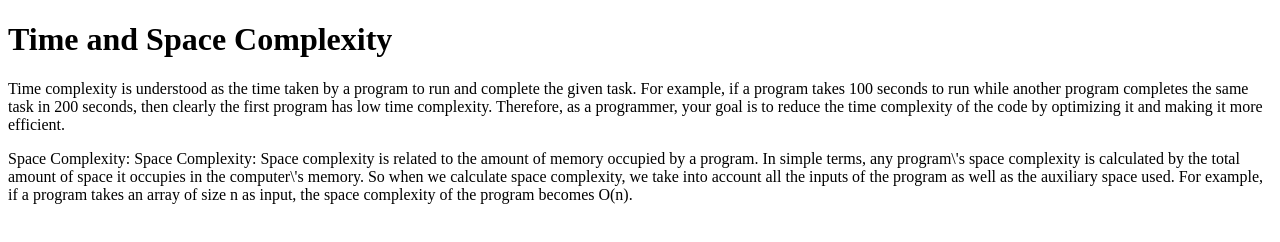
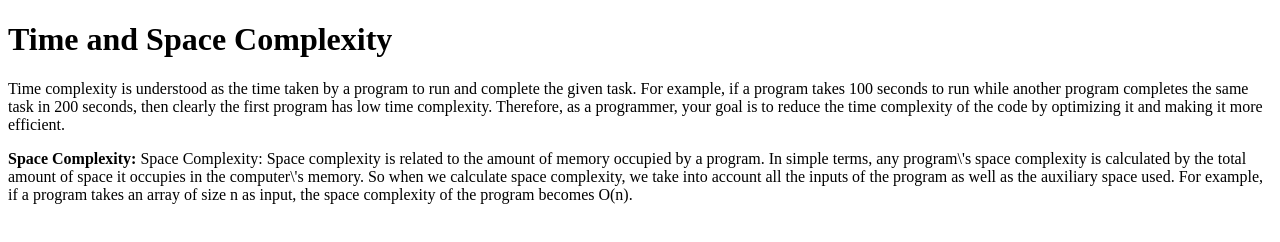
Before and after one commit to acciojob/time-and-space-complexity-karan151120, a website: page main.html in a window 1280 px wide. Drawn offline with Linux system fonts and the light colour scheme.

Commit message:
created a submission

```diff
--- a/main.html
+++ b/main.html
@@ -10,7 +10,7 @@
 	<!-- the entire body must be written by student -->
 	<h1>Time and Space Complexity</h1>
 	<p>Time complexity is understood as the time taken by a program to run and complete the given task. For example, if a program takes 100 seconds to run while another program completes the same task in 200 seconds, then clearly the first program has low time complexity. Therefore, as a programmer, your goal is to reduce the time complexity of the code by optimizing it and making it more efficient.</p
-	<b><p>Space Complexity:</b> Space Complexity: Space complexity is related to the amount of memory occupied by a program. In simple terms, any program\'s space complexity is calculated by the total amount of space it occupies in the computer\'s memory. So when we calculate space complexity, we take into account all the inputs of the program as well as the auxiliary space used. For example, if a program takes an array of size n as input, the space complexity of the program becomes O(n).</p>
+	<p><b>Space Complexity:</b> Space Complexity: Space complexity is related to the amount of memory occupied by a program. In simple terms, any program\'s space complexity is calculated by the total amount of space it occupies in the computer\'s memory. So when we calculate space complexity, we take into account all the inputs of the program as well as the auxiliary space used. For example, if a program takes an array of size n as input, the space complexity of the program becomes O(n).</p>
     <script type="text/javascript" src="./script.js">
 </script>
 
```
